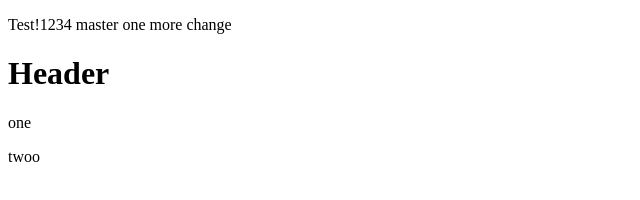
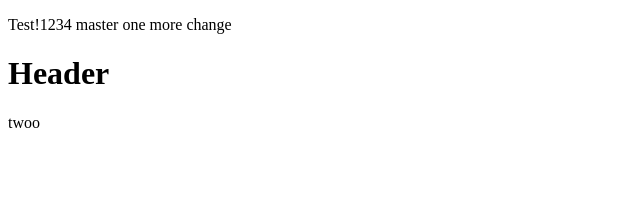
Before and after one commit to DjordjeStakic/test-project, a plain HTML site: page index.html in a window 1280 px wide. Shown: the full height of the page, 0-640 px from the left. Drawn offline with Linux system fonts and the light colour scheme.

Commit message:
Revert "master one"
This reverts commit 0f7dd7d7a0cbe2c8dcc75e9dc9ab9d9c6cf92c04.

```diff
--- a/index.html
+++ b/index.html
@@ -4,6 +4,5 @@
     <h1>
         Header
     </h1>
-    <p>one</p>
     <p>twoo</p>
 </html>
```
